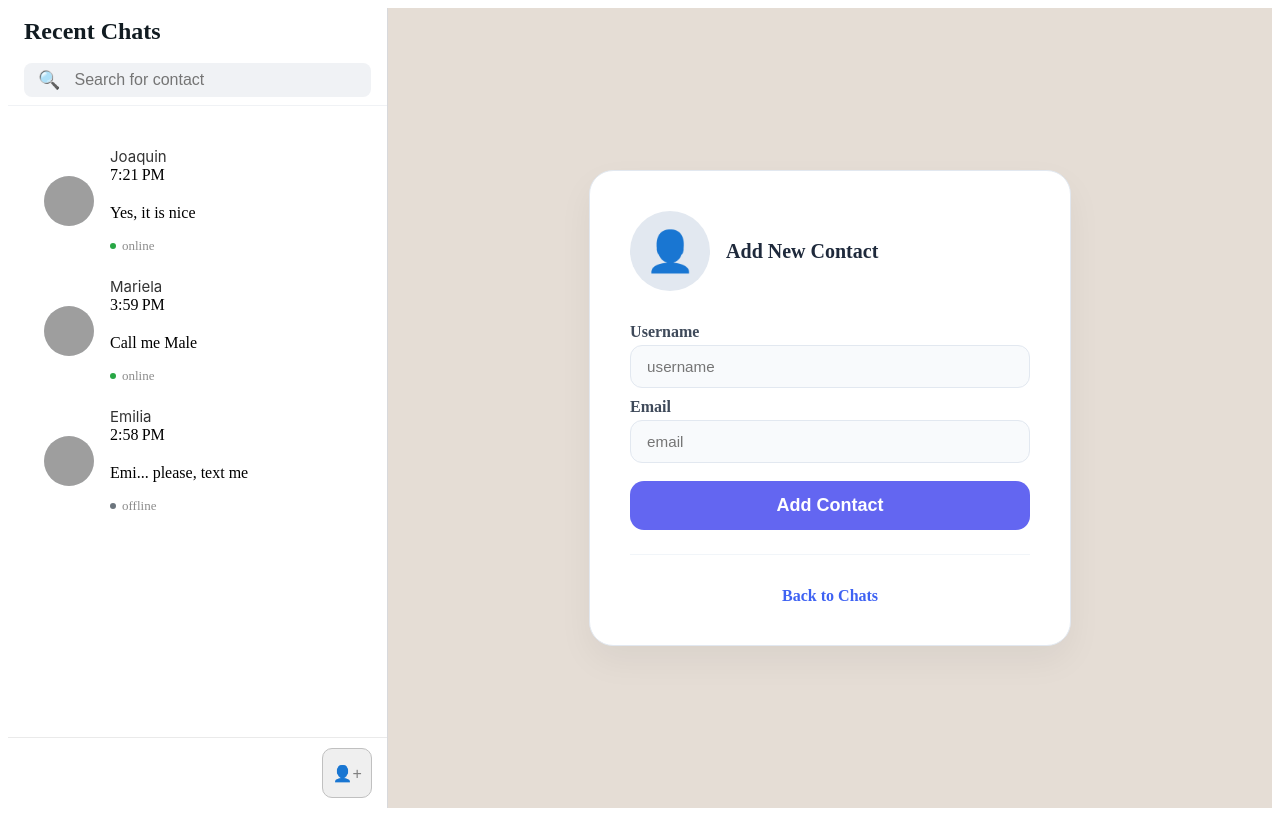
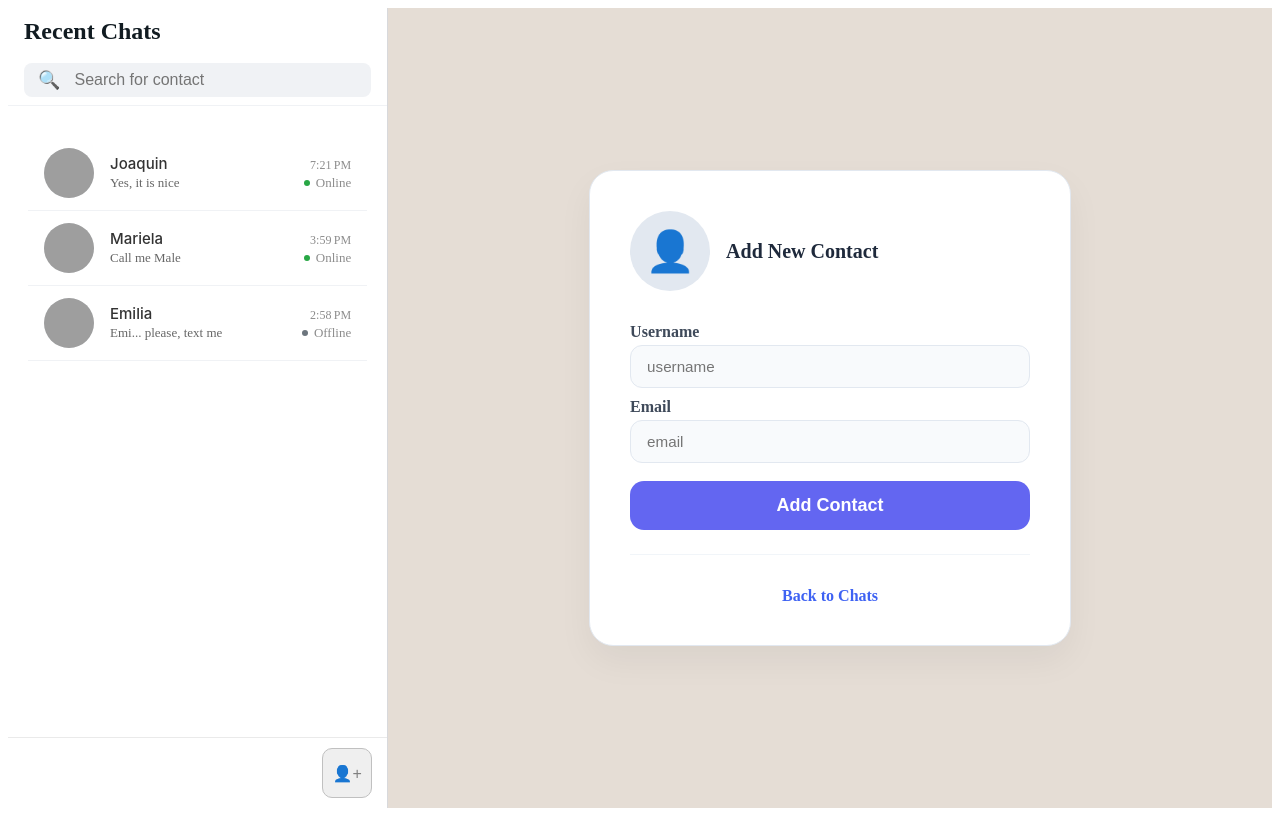
Before and after one commit to fersilva362/utn-final-angular21, an Angular app: page /add in a window 1280 px wide. Built offline with nearby package versions, Linux system fonts and the light colour scheme; grey boxes are pictures that could not be loaded.

Commit message:
fix urlPhoto model

```diff
--- a/src/app/components/send-message/send-message.css
+++ b/src/app/components/send-message/send-message.css
@@ -6,15 +6,9 @@
   cursor: pointer;
   background-color: #ffffff;
   transition: background-color 0.15s ease;
-}
 
-.message-tile:hover {
-  background-color: #e5ddd5;
-  border-radius: 10px;
-}
-
-.message-tile:hover .status-text {
-  color: black;
+  border-bottom: 1px solid #f0f2f5;
+  box-sizing: border-box;
 }
 
 .avatar-container {
@@ -22,6 +16,16 @@
   align-items: center;
   justify-content: center;
   flex-shrink: 0;
+}
+
+.message-tile:hover {
+  background-color: #e5ddd5;
+  border-radius: 10px;
+  border-bottom-color: transparent;
+}
+
+.message-tile:hover .status-text {
+  color: black;
 }
 
 .tile-avatar {
@@ -33,23 +37,58 @@
 .tile-info {
   display: flex;
   flex-direction: column;
-  gap: 4px;
+  gap: 2px;
   justify-content: center;
+  flex-grow: 1;
+  min-width: 0;
+}
+.tile-header {
+  display: flex;
+  justify-content: space-between;
+  align-items: baseline;
+  width: 100%;
+}
+.tile-body {
+  display: flex;
+  justify-content: space-between;
+  align-items: center;
+  width: 100%;
+  gap: 12px;
 }
 
 .tile-name {
   margin: 0;
   font-family: -apple-system, BlinkMacSystemFont, 'Segoe UI', Roboto, Helvetica, Arial, sans-serif;
   font-size: 15px;
-  font-weight: 400;
+  font-weight: 500;
   color: #333333;
   line-height: 1.2;
+  white-space: nowrap;
+  overflow: hidden;
+  text-overflow: ellipsis;
+}
+.tile-time {
+  font-size: 12px;
+  color: #8c8c8c;
+  white-space: nowrap;
+  margin-left: 8px;
+}
+
+.tile-message {
+  margin: 0;
+  font-size: 13px;
+  color: #666666;
+  white-space: nowrap;
+  overflow: hidden;
+  text-overflow: ellipsis;
+  flex-grow: 1;
 }
 
 .status-container {
   display: flex;
   align-items: center;
   gap: 6px;
+  flex-shrink: 0;
 }
 
 .status-dot {
@@ -71,6 +110,7 @@
   font-family: inherit;
   font-size: 13px;
   color: #8c8c8c;
+  text-transform: capitalize;
 }
 
 .no-contact {
--- a/src/app/components/send-message/send-message.html
+++ b/src/app/components/send-message/send-message.html
@@ -3,13 +3,7 @@
 } @else {
   <div class="message-tile" (click)="onClick(contact.conversation_id)">
     <div class="avatar-container">
-      <img
-        [src]="'https://i.pravatar.cc/300?u=15' + contact.conversation_id"
-        class="tile-avatar"
-        width="50"
-        height="50"
-        alt=""
-      />
+      <img [src]="contact.urlPhoto" class="tile-avatar" width="50" height="50" alt="" />
       <span class="status-badge" [ngClass]="false ? 'online' : 'offline'"></span>
     </div>
 
--- a/src/app/models/Contact.ts
+++ b/src/app/models/Contact.ts
@@ -5,6 +5,7 @@ export interface MyContactModel {
   last_message_time: string;
   messages: Message[];
   status?: string;
+  urlPhoto?: string;
 }
 export interface Message {
   id: string;
--- a/src/app/pages/chat-page/chat-page.html
+++ b/src/app/pages/chat-page/chat-page.html
@@ -1,6 +1,6 @@
 <div class="chat-container">
   <header class="chat-header">
-    <img src="https://i.pravatar.cc/300?u=100" alt="profile" />
+    <img [src]="myTestLoaded()?.urlPhoto" alt="profile" />
     <span>{{ myTestLoaded()?.participant_name! | capitalizePipe }}</span>
 
     <button class="back-arrow" (click)="navigateToOrigin()">🔙</button>
--- a/src/app/pages/my-contacts/my-contacts.html
+++ b/src/app/pages/my-contacts/my-contacts.html
@@ -6,28 +6,34 @@
     </div>
   </div>
   <main class="messages-content">
-    <!--  @if(searchedContact) {<section class="recent-section">
-      <p class="recent-title"> Your Search </p>
-            <div class="recent-list">
-              {!resultSearch ? undefined : resultSearch.length == 0 ? (
-                <div class="search-error">
-                  ⚠️ No results found. Please try a different keyword.
-                </div>
-              ) : (
-                resultSearch.map((contact) => {
-                  const url =
-                    "https://i.pravatar.cc/300?u=" + contact.conversation_id;
-                  return (
-                    <RecentContact
-                      url={url}
-                      key={contact.conversation_id}
-                      name={contact.participant_name}
-                    />
-                  );
-                })
-              )}
+    @if (searchedContact()) {
+      <section class="recent-section">
+        @if (true) {
+          <div class="search-error">⚠️ No results found. Please try a different keyword.</div>
+        } @else {
+          <p class="recent-title">Your Search</p>
+          <div class="recent-list">
+            <div class="avatar-container">
+              <img
+                [src]="
+                  'https://i.pravatar.cc/300?u=15' + (searchedContact()?.conversation_id || 111)
+                "
+                class="tile-avatar"
+                width="50"
+                height="50"
+                alt=""
+              />
             </div>
-    </section>} -->
+
+            <div class="tile-info">
+              <div class="tile-header">
+                <h4 class="tile-name">{{ searchedContact()?.participant_name || 'unknown' }}</h4>
+              </div>
+            </div>
+          </div>
+        }
+      </section>
+    }
     <section class="tiles-section">
       <div>
         @for (contact of myContacsLoaded(); track contact.conversation_id) {
@@ -42,7 +48,7 @@
 </div>
 
 <!-- <section className="recent-section">
-            {/* Se podria hacer aca un toggle entre resulSearch & contacts para no duplicar code */}
+
             <p className="recent-title"> Your Search </p>
             <div className="recent-list">
               {!resultSearch ? undefined : resultSearch.length == 0 ? (
--- a/src/app/pages/my-contacts/my-contacts.ts
+++ b/src/app/pages/my-contacts/my-contacts.ts
@@ -21,18 +21,24 @@ export class MyContacts {
 
   loadingContacts = signal<boolean>(true);
   errorContacts = signal<string | null>(null);
+  errorSearchBar = signal<string | null>(null);
   myContacsLoaded = computed(() => this.client.myShareContacts());
   text = '';
+
   searchedContact = computed(() => this.client.mySearchContact());
   handleSearchContact() {
+    this.errorSearchBar.set(null);
     if (this.text.trim()) {
-      this.client.handleSearch(this.text);
-
+      this.client.handleSearch(this.text.trim());
+    } else {
+      this.errorSearchBar.set('⚠️ No results found. Please try a different keyword.');
       this.text = '';
     }
   }
-  onClick(conversation_id: string) {
-    this.router.navigate(['/contact', conversation_id]);
+  onClick(conversation_id: string, urlPhoto: string) {
+    this.router.navigate(['/contact', conversation_id], {
+      state: { urlPhoto: urlPhoto },
+    });
   }
   navigateToForm() {
     this.router.navigate(['/add']);
--- a/src/app/pages/register-form/register-form.ts
+++ b/src/app/pages/register-form/register-form.ts
@@ -73,6 +73,9 @@ export class RegisterForm {
         email: email,
         last_message: 'No messages yet',
         last_message_time: new Date().toISOString(),
+        urlPhoto:
+          'https://i.pravatar.cc/300?u=1540ac9d93-9b08-45f4-8bdf-7d2fd55c5e00' +
+          new Date().toString(),
         messages: [],
       };
       if (!this.register_form.invalid) {
--- a/src/app/services/client.ts
+++ b/src/app/services/client.ts
@@ -41,10 +41,11 @@ export class Client {
     const searchContact = [...this.myContacts()].find(({ participant_name }) =>
       participant_name.includes(text),
     );
+
     if (!searchContact) {
       this.mySearchContact.set(null);
+    } else {
+      this.mySearchContact.set(searchContact!);
     }
-    this.mySearchContact.set(searchContact!);
-    console.log(this.mySearchContact());
   }
 }
--- a/src/app/utils/data_source.ts
+++ b/src/app/utils/data_source.ts
@@ -5,6 +5,7 @@ export const myContactsData = [
     last_message: 'Yes, it is nice',
     last_message_time: '2026-01-19T19:21:00.088Z',
     status: 'online',
+    urlPhoto: 'https://i.pravatar.cc/300?u=1540ac9d93-9b08-45f4-8bdf-7d2fd55c5e00',
 
     messages: [
       {
@@ -27,6 +28,7 @@ export const myContactsData = [
     last_message: 'Call me Male',
     last_message_time: '2026-01-19T15:59:23.863Z',
     status: 'online',
+    urlPhoto: 'https://i.pravatar.cc/300?u=18b5e6814-f6be-4868-9a3f-51f75b90fb75',
     messages: [
       {
         id: 'unique-msg-id-001',
@@ -48,6 +50,7 @@ export const myContactsData = [
     last_message: 'Emi... please, text me',
     last_message_time: '2026-01-19T14:58:01.874Z',
     status: 'offline',
+    urlPhoto: 'https://i.pravatar.cc/300?u=19b448dd-6a39-4d52-b743-c05a945317a875',
     messages: [
       {
         id: 'unique-msg-id-00222',
```
